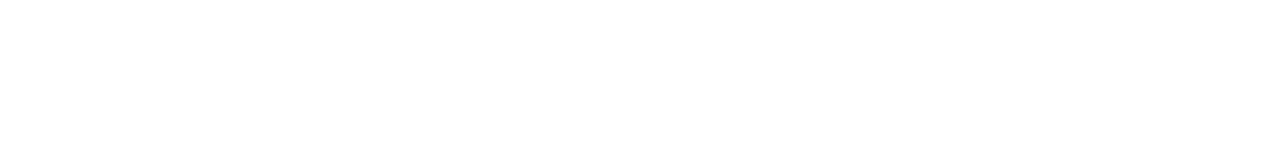
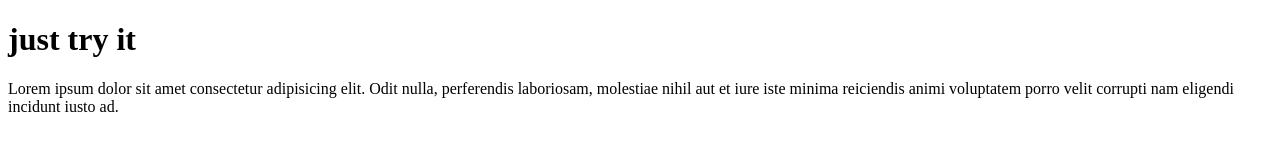
Before and after one commit to Badhon-Roy/Just-try-repo, a plain HTML site: page index.html in a window 1280 px wide. Drawn offline with Linux system fonts and the light colour scheme.

Commit message:
just try

```diff
--- a/index.html
+++ b/index.html
@@ -6,6 +6,7 @@
     <title>Just try repo</title>
 </head>
 <body>
-
+    <h1>just try it</h1>
+    <p>Lorem ipsum dolor sit amet consectetur adipisicing elit. Odit nulla, perferendis laboriosam, molestiae nihil aut et iure iste minima reiciendis animi voluptatem porro velit corrupti nam eligendi incidunt iusto ad.</p>
 </body>
 </html>
```
